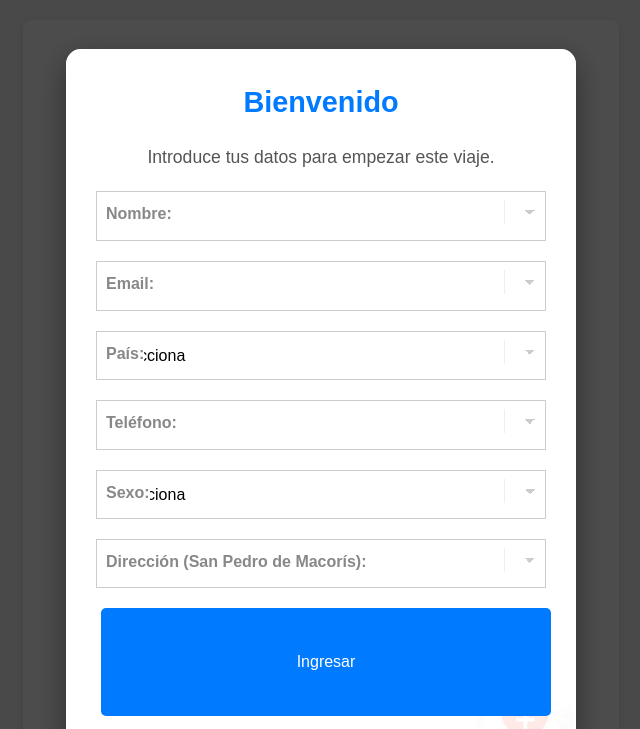
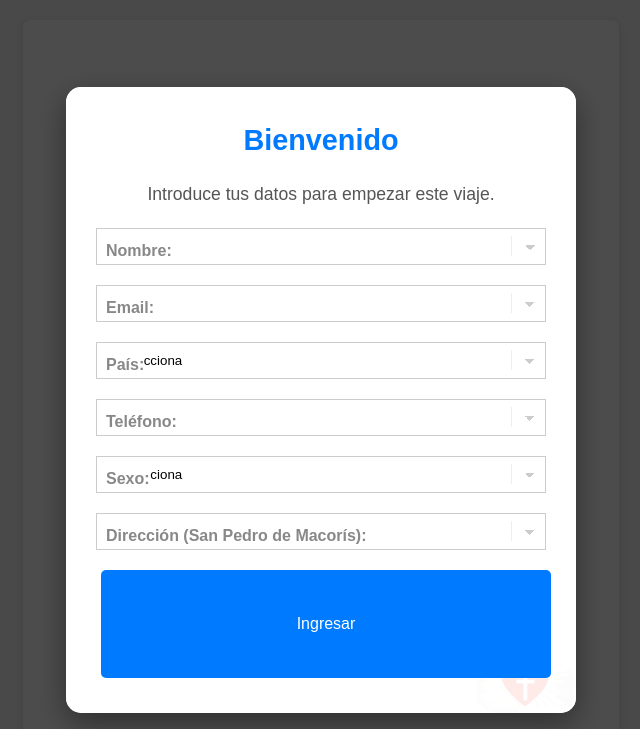
Before and after one commit to Minesca2001/Plan-de-Salvaci-n, a plain HTML site: page index.html in a window 1280 px wide. Shown: the top 729 px of the page, without its empty margins (319-959 px from the left). Drawn offline with Linux system fonts and the light colour scheme.

Commit message:
Update style.css

```diff
--- a/style.css
+++ b/style.css
@@ -212,9 +212,8 @@ button:active {
 .modal-content input[type="tel"],
 .modal-content select {
     width: 100%;
-    padding: 15px 10px;
+    padding: 10px 20px;
     border: 1px solid #ccc;
-    font-size: 1em;
     box-sizing: border-box;
     transition: border-color 0.3s ease;
     background-color: #fff;
```
